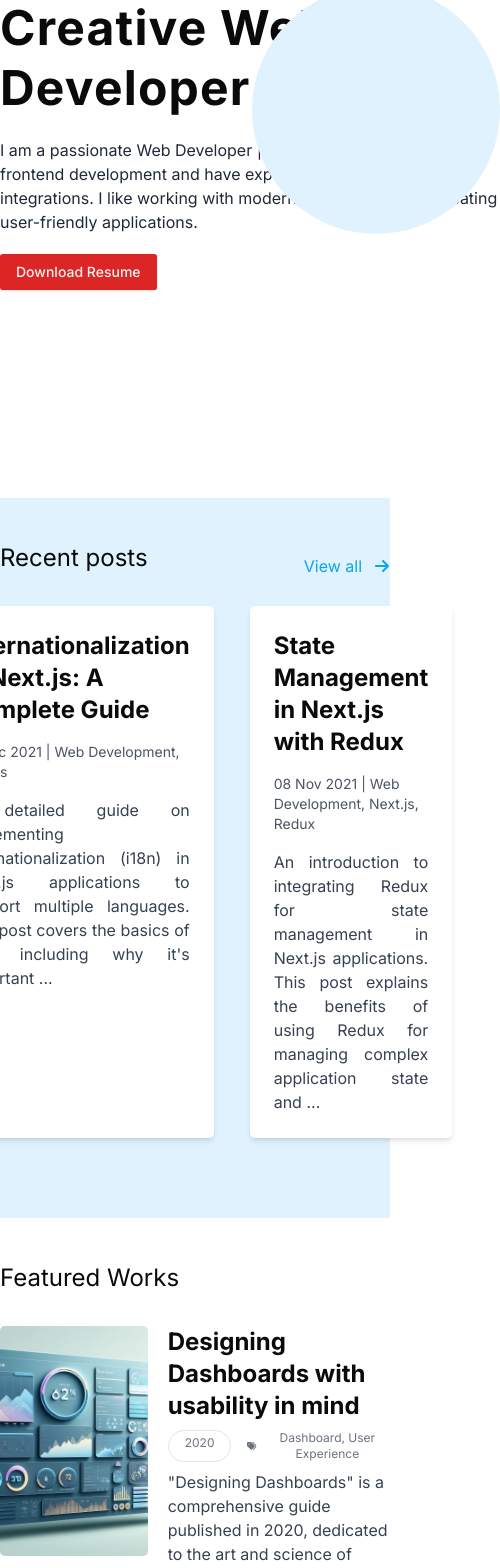
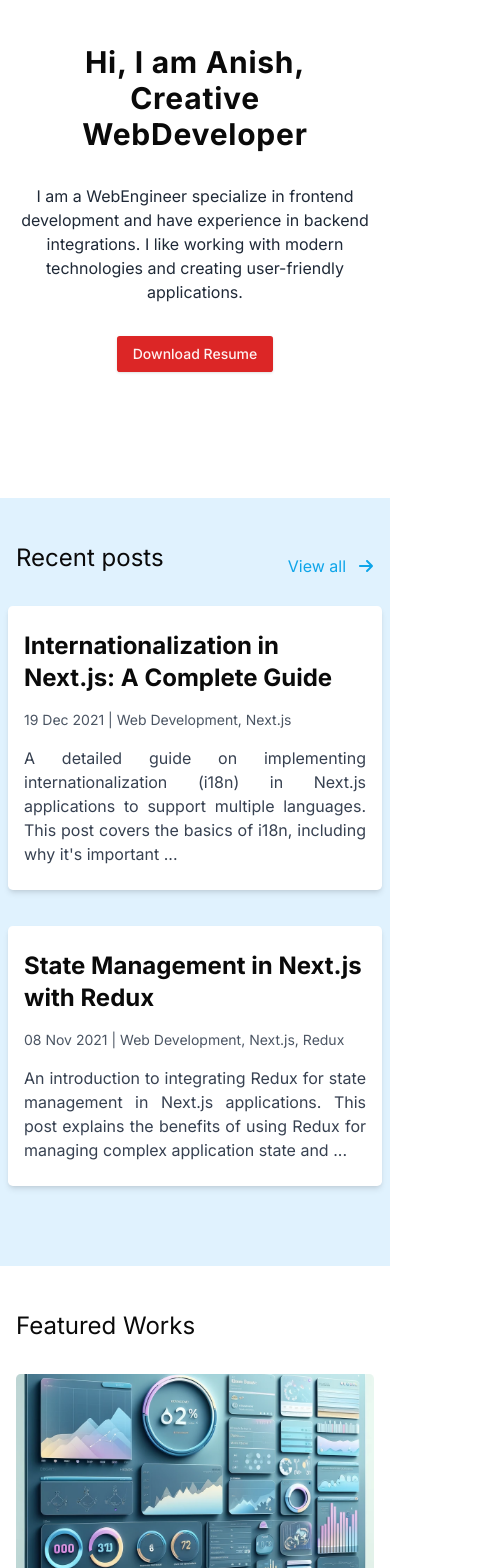
Before and after one commit to tharuAnish/blog-site, a Next.js app: page / in a window 390 px wide. Shown: the part 350-1918 px from the top of the page, 500 px wide, since content can reach past the window. Built offline with nearby package versions, Linux system fonts and the light colour scheme.

Commit message:
landing page made mobile responsive

```diff
--- a/components/footer/footer.tsx
+++ b/components/footer/footer.tsx
@@ -9,35 +9,35 @@ import {
 
 export default function Footer() {
   return (
-    <footer className=" pb-11 pt-24">
-      <div className="container mx-auto text-center">
+    <footer className=" pb-11 pt-14 mt-14 sm:pt-10 border-t mx-14 sm:mx-5 ">
+      <div className="container mx-auto text-center ">
         <div className="mb-6 flex justify-center gap-6 text-gray-700 dark:text-gray-400">
           <Link
             href="facebook.com"
             className="  hover:text-gray-900 dark:hover:text-gray-200"
           >
-            <FaSquareFacebook size="36" />
+            <FaSquareFacebook size="32" />
           </Link>
           <Link
             href="instagram.com"
             className=" hover:text-gray-900  dark:hover:text-gray-200"
           >
-            <FaInstagram size="36" />
+            <FaInstagram size="32" />
           </Link>
           <Link
             href="twitter.com"
             className=" hover:text-gray-900 dark:hover:text-gray-200"
           >
-            <FaSquareTwitter size="36" />
+            <FaSquareTwitter size="32" />
           </Link>
           <Link
             href="https://www.linkedin.com/in/tharuanish/"
             className=" hover:text-gray-900 dark:hover:text-gray-200"
           >
-            <FaLinkedin size="36" />
+            <FaLinkedin size="32 " />
           </Link>
         </div>
-        <p className="text-sm">
+        <p className="text-sm h-">
           &copy; {new Date().getFullYear()} All rights reserved to{" "}
           <Link
             className="dark:hover:text-gray-100 hover:text-gray-900 font-bold text-gray-700 dark:text-gray-300"
--- a/components/landing-page/featured-work.tsx
+++ b/components/landing-page/featured-work.tsx
@@ -9,17 +9,17 @@ const FeaturedWork: React.FC = () => {
 
   return (
     <section className="py-11 max-w-[940px] mx-auto ">
-      <h2 className="text-2xl  mb-8">Featured Works</h2>
-      <div className="space-y-6">
+      <h2 className="text-2xl sm:mx-4 mb-8">Featured Works</h2>
+      <div className="space-y-6 sm:px-4">
         {recentWorks.map((work, index) => (
           <div key={work.id}>
-            <div className="flex  space-x-5">
-              <div className="max-w-80">
+            <div className="flex sm:flex-col gap-5">
+              <div className="max-w-80 sm:max-w-none">
                 <Image
                   src={work.image}
                   alt={work.title}
                   style={{ width: "", height: "230px" }}
-                  className="object-cover rounded-lg"
+                  className="object-cover rounded-lg "
                 />
               </div>
               <div>
@@ -33,7 +33,7 @@ const FeaturedWork: React.FC = () => {
                     {work.category}
                   </p>
                 </div>
-                <p className="text-gray-700 dark:text-gray-300">
+                <p className="text-gray-700 dark:text-gray-300 sm:text-justify">
                   {work.description.slice(0, 200)}...
                 </p>
                 <Button className="mt-6">
@@ -46,7 +46,7 @@ const FeaturedWork: React.FC = () => {
                 </Button>
               </div>
             </div>
-            {index < recentWorks.length - 1 && <hr className="my-8" />}
+            {index < recentWorks.length - 1 && <hr className="my-8 sm:my-10" />}
           </div>
         ))}
       </div>
--- a/components/landing-page/hero-section.tsx
+++ b/components/landing-page/hero-section.tsx
@@ -5,29 +5,32 @@ import Link from "next/link"
 
 export default function HeroSection() {
   return (
-    <main className="flex h-[calc(100vh-60px)] max-w-7xl mx-auto">
-      <section className="h-full grid place-items-center basis-3/5">
+    <main className="flex h-[calc(100vh-60px)] sm:flex-col-reverse sm:max-w-full max-w-7xl mx-auto">
+      <section className="h-full grid place-items-center sm:place-items-start basis-3/5 ">
         <div>
-          <h1 className="font-bold text-5xl tracking-wide leading-tight my-4">
-            Hi, I am Anish, <br />
-            Creative Web Developer
+          <h1 className="font-bold sm:text-3xl sm:px-4 text-5xl sm:text-center tracking-wide leading-tight my-4">
+            Hi, I am Anish,
+            <br />
+            Creative WebDeveloper
           </h1>
-          <p className="w-[500px] my-5 dark:text-gray-200 text-gray-800">
-            I am a passionate Web Developer | Engineer. Specialize in frontend
-            development and have experience in backend integrations. I like
-            working with modern technologies and creating user-friendly
-            applications.
+          <p className="w-[500px] sm:px-4 sm:py-3 sm:text-center sm:w-full my-5 dark:text-gray-200 text-gray-800">
+            I am a WebEngineer specialize in frontend development and have
+            experience in backend integrations. I like working with modern
+            technologies and creating user-friendly applications.
           </p>
-          <Link href="https://drive.google.com/file/d/1MbXLYd5jwCEKLB0Ep_0O3qwgeh7mKGjK/view?usp=sharing">
+          <Link
+            className="sm:flex sm:justify-center"
+            href="https://drive.google.com/file/d/1MbXLYd5jwCEKLB0Ep_0O3qwgeh7mKGjK/view?usp=sharing"
+          >
             <Button>Download Resume</Button>
           </Link>
         </div>
       </section>
-      <section className="basis-2/5 grid place-items-center">
+      <section className="basis-2/5 grid place-items-center ">
         <div className="relative">
-          <div className="absolute  bg-sky-100 rounded-full h-[248px] w-[248px] top-0 right-0 "></div>
+          <div className="absolute  bg-sky-100 rounded-full h-[248px] w-[248px] sm:h-[168px] sm:w-[168px] top-0 right-0 "></div>
           <Image
-            className="relative h-60 w-60 object-cover rounded-full"
+            className="relative sm:h-40 sm:w-40 h-60 w-60 object-cover rounded-full"
             src={heroImage}
             alt="Hero section image"
           />
--- a/components/landing-page/recent-posts.tsx
+++ b/components/landing-page/recent-posts.tsx
@@ -22,17 +22,17 @@ const RecentPosts: React.FC = () => {
   return (
     <div className="pt-11 pb-20 bg-sky-100 dark:bg-[#030b20]">
       <main className="max-w-[940px] mx-auto ">
-        <div className="flex justify-between mb-4">
+        <div className="flex justify-between mb-4 sm:px-4">
           <h2 className="text-2xl mb-4">Recent posts</h2>
           <Link className="text-sky-500 flex gap-3 items-center" href="/blog">
             View all <FaArrowRight />
           </Link>
         </div>
-        <div className="flex justify-center gap-9 ">
+        <div className="flex justify-center sm:flex-col gap-9 sm:px-2">
           {recentBlogs.map((blog, id) => (
             <div
               key={id}
-              className="bg-white dark:bg-[#040f2a] p-6 w-[450px] rounded-lg shadow-md"
+              className="bg-white dark:bg-[#040f2a] p-6 sm:px-4 w-[450px]  sm:w-full rounded-lg shadow-md"
             >
               <h3 className="text-2xl font-bold mb-4">{blog.title}</h3>
               <p className="text-gray-600 dark:text-gray-400 text-sm my-4 ">
--- a/components/nav/navbar.tsx
+++ b/components/nav/navbar.tsx
@@ -48,7 +48,7 @@ export default function Navbar() {
   }
 
   return (
-    <nav className="bg-white border-gray-200 dark:bg-[#040d25] relative">
+    <nav className="bg-white  dark:bg-[#040d25] relative">
       <div className="max-w-screen-xl flex flex-wrap items-center justify-between mx-auto px-4 py-3">
         <Link
           href="/"
@@ -66,14 +66,14 @@ export default function Navbar() {
         </button>
         <div
           ref={navbarRef}
-          className={`absolute top-16 left-0 w-full md:static md:block md:w-auto ${
+          className={`absolute top-16 left-0 w-full bg-white z-50  dark:bg-[#040d25] md:static md:block md:w-auto ${
             isOpen ? "block p-5" : "hidden"
           }`}
           id="navbar-default"
         >
           <ul
             className={`font-medium flex flex-col gap-1 md:p-0 mt-4 border items-center rounded-lg md:flex-row md:space-x-8 rtl:space-x-reverse md:mt-0 md:border-0  dark:border-gray-700${
-              isOpen ? "px-5 py-8 gap-4" : ""
+              isOpen ? "px-5 py-8 gap-6" : ""
             }`}
           >
             <li>
--- a/tailwind.config.ts
+++ b/tailwind.config.ts
@@ -3,11 +3,11 @@ import type { Config } from "tailwindcss"
 const config = {
   darkMode: ["class"],
   content: [
-    './pages/**/*.{ts,tsx}',
-    './components/**/*.{ts,tsx}',
-    './app/**/*.{ts,tsx}',
-    './src/**/*.{ts,tsx}',
-	],
+    "./pages/**/*.{ts,tsx}",
+    "./components/**/*.{ts,tsx}",
+    "./app/**/*.{ts,tsx}",
+    "./src/**/*.{ts,tsx}",
+  ],
   prefix: "",
   theme: {
     container: {
@@ -73,6 +73,10 @@ const config = {
         "accordion-up": "accordion-up 0.2s ease-out",
       },
     },
+    screens: {
+      sm: { max: "639px" },
+      md: { min: "640px", max: "767px" },
+    },
   },
   plugins: [require("tailwindcss-animate")],
 } satisfies Config
```
